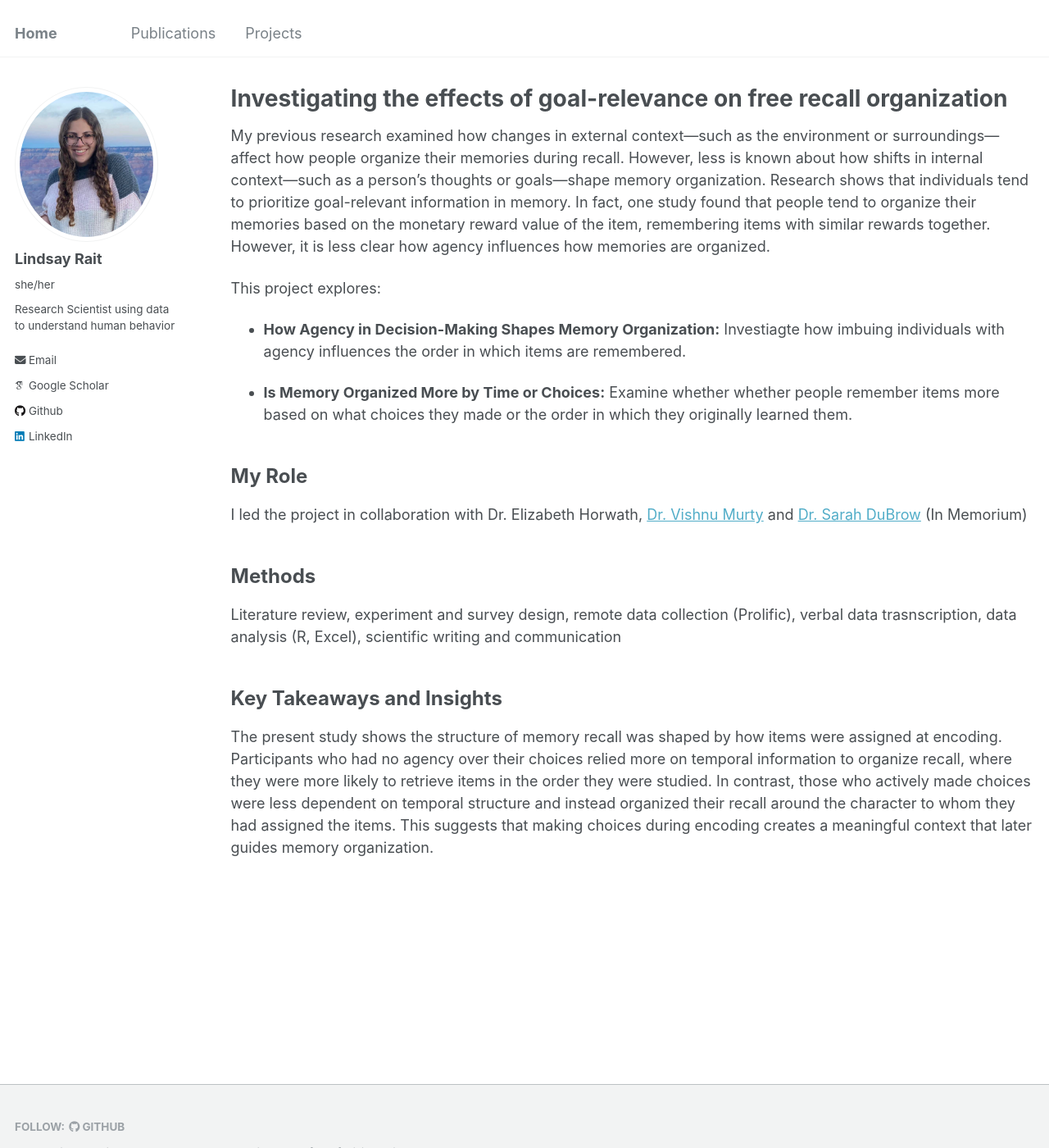
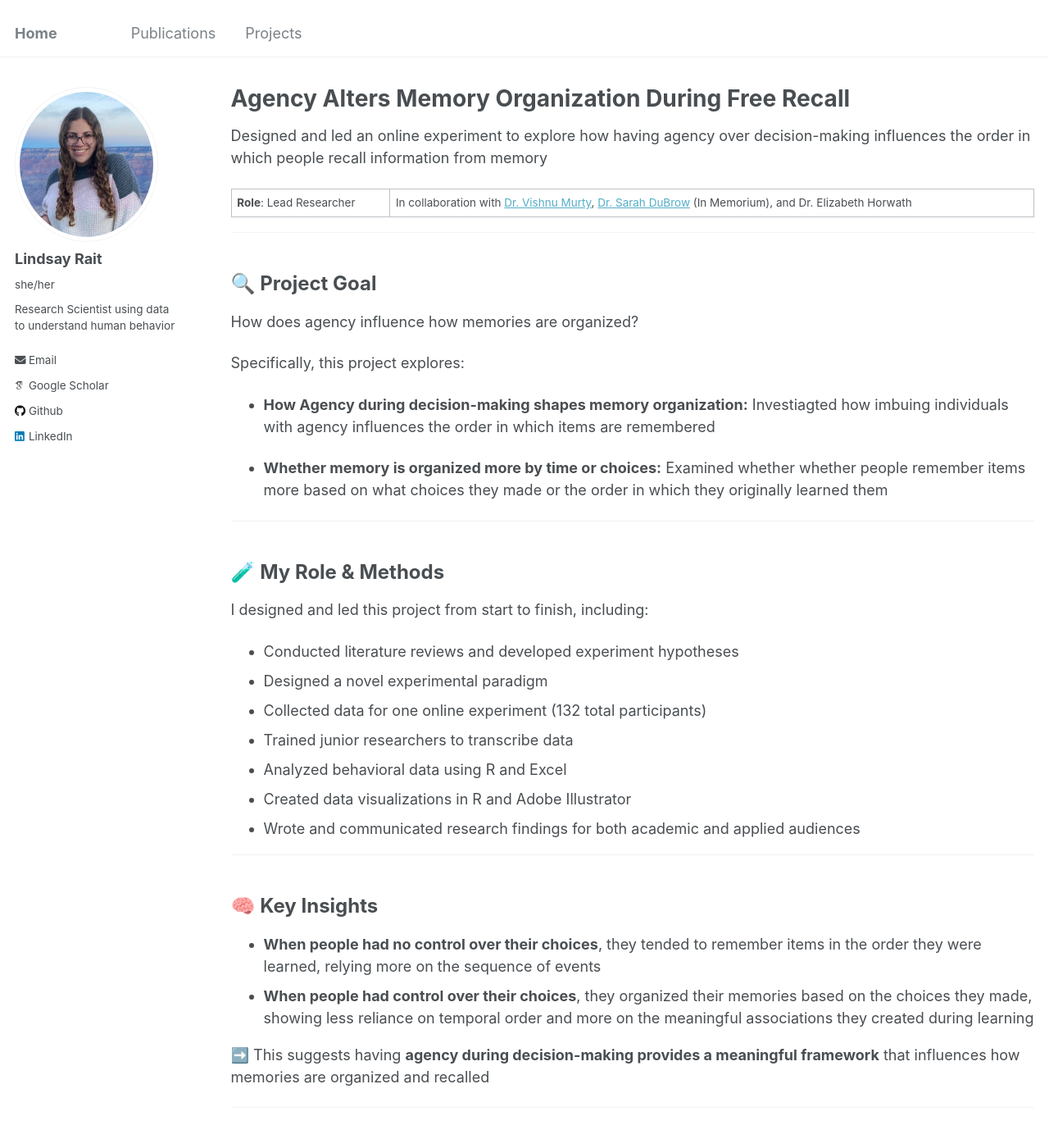
Before and after one commit to lindsay-rait/lindsay-rait.github.io, a Jekyll site: the page built from _portfolio/portfolio-3.md, in a window 1280 px wide and 1400 px high. Shown: the whole window at 82% size. Built offline with Jekyll 4.4.1, drawn with Linux system fonts in a browser that asks for light colours; some web fonts are replaced.

Commit message:
Update portfolio-3.md

```diff
--- a/_portfolio/portfolio-3.md
+++ b/_portfolio/portfolio-3.md
@@ -1,29 +1,43 @@
 ---
-title: "Investigating the effects of goal-relevance on free recall organization"
+title: "Agency Alters Memory Organization During Free Recall"
 #excerpt: "Short description of portfolio item number 1<br/><img src='/images/500x300.png'>"
 #image: "/images/project1.jpg"
 layout: archive
 ---
 
-My previous research examined how changes in external context—such as the environment or surroundings—affect how people organize their memories during recall. However, less is known about how shifts in internal context—such as a person’s thoughts or goals—shape memory organization.
-Research shows that individuals tend to prioritize goal-relevant information in memory. In fact, one study found that people tend to organize their memories based on the monetary reward value of the item, remembering items with similar rewards together.
-However, it is less clear how agency influences how memories are organized.
 
-This project explores:
+Designed and led an online experiment to explore how having agency over decision-making influences the order in which people recall information from memory
 
-* **How Agency in Decision-Making Shapes Memory Organization:** Investiagte how imbuing individuals with agency influences the order in which items are remembered.
+<strong>Role</strong>: Lead Researcher | In collaboration with [Dr. Vishnu Murty](https://www.adaptivememorylab.com/), [Dr. Sarah DuBrow](https://www.dubrowlab.org/) (In Memorium), and Dr. Elizabeth Horwath
 
-* **Is Memory Organized More by Time or Choices:** Examine whether whether people remember items more based on what choices they made or the order in which they originally learned them.
+---
+<h2 style="font-size:24px;">🔍 Project Goal</h2>
 
-<h2 style="font-size:24px;">My Role</h2>
+How does agency influence how memories are organized?
 
-I led the project in collaboration with Dr. Elizabeth Horwath, [Dr. Vishnu Murty](https://www.adaptivememorylab.com/) and [Dr. Sarah DuBrow](https://www.dubrowlab.org/) (In Memorium)
+Specifically, this project explores:
+* **How Agency during decision-making shapes memory organization:** Investiagted how imbuing individuals with agency influences the order in which items are remembered
 
+* **Whether memory is organized more by time or choices:** Examined whether whether people remember items more based on what choices they made or the order in which they originally learned them
 
-<h2 style="font-size:24px;">Methods</h2>
+---
+<h2 style="font-size:24px;">🧪 My Role & Methods </h2>
+I designed and led this project from start to finish, including:
 
-Literature review, experiment and survey design, remote data collection (Prolific), verbal data trasnscription, data analysis (R, Excel), scientific writing and communication
+- Conducted literature reviews and developed experiment hypotheses
+- Designed a novel experimental paradigm
+- Collected data for one online experiment (132 total participants)
+- Trained junior researchers to transcribe data
+- Analyzed behavioral data using R and Excel
+- Created data visualizations in R and Adobe Illustrator
+- Wrote and communicated research findings for both academic and applied audiences
 
-<h2 style="font-size:24px;">Key Takeaways and Insights</h2>
+---
+<h2 style="font-size:24px;">🧠 Key Insights </h2>
 
-The present study shows the structure of memory recall was shaped by how items were assigned at encoding. Participants who had no agency over their choices relied more on temporal information to organize recall, where they were more likely to retrieve items in the order they were studied. In contrast, those who actively made choices were less dependent on temporal structure and instead organized their recall around the character to whom they had assigned the items. This suggests that making choices during encoding creates a meaningful context that later guides memory organization.
+- **When people had no control over their choices**, they tended to remember items in the order they were learned, relying more on the sequence of events
+- **When people had control over their choices**, they organized their memories based on the choices they made, showing less reliance on temporal order and more on the meaningful associations they created during learning
+
+➡️ This suggests having **agency during decision-making provides a meaningful framework** that influences how memories are organized and recalled
+
+---
```
